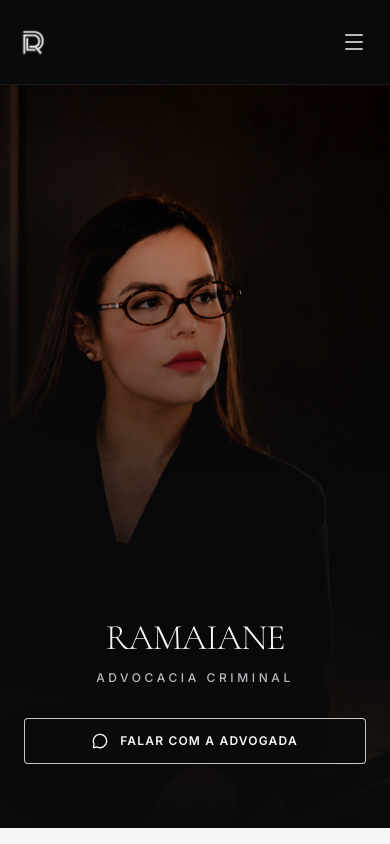
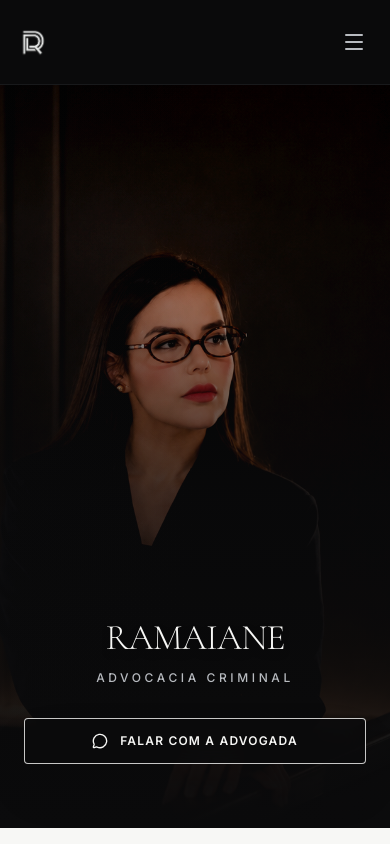
Before and after one commit to LucasRodriguesRibeiro/Ramaiane-Advogada, a React (Vite) app: page / in a window 390 px wide. Shown: the top 844 px of the page. Built offline with nearby package versions, Linux system fonts and the light colour scheme; a web font is replaced by a local one.

Commit message:
Ajusta zoom e enquadramento da foto na dobra 1 mobile

```diff
--- a/src/components/HeroFold.tsx
+++ b/src/components/HeroFold.tsx
@@ -17,7 +17,7 @@ export const HeroFold: React.FC<HeroFoldProps> = ({ onOpenEmergencyModal }) => {
         <img
           src={dobra1MobileImg}
           alt="Deyse Ramaiane - Advocacia Criminal"
-          className="block lg:hidden w-full h-full object-cover object-[75%_5%] scale-[1.55] sm:scale-[1.35] -translate-x-2 -translate-y-12 sm:translate-x-0 sm:-translate-y-8 contrast-105 brightness-105 opacity-95 transition-all duration-300"
+          className="block lg:hidden w-full h-full object-cover object-[82%_5%] scale-[1.30] sm:scale-[1.18] translate-x-4 -translate-y-6 sm:translate-x-2 sm:-translate-y-4 contrast-105 brightness-105 opacity-95 transition-all duration-300"
         />
 
         {/* Desktop Photo */}
```
